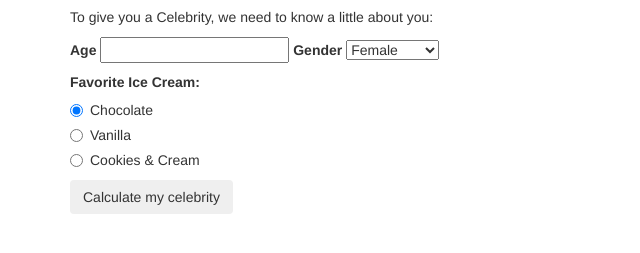
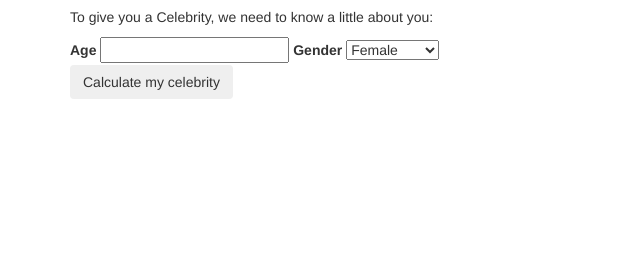
Before and after one commit to nkososik/CelebQuiz, a plain HTML site: page index.html in a window 1280 px wide. Shown: the part 63-316 px from the top of the page, without its empty margins (0-640 px from the left). Drawn offline with Linux system fonts and the light colour scheme.

Commit message:
remove radio buttons from index.html
clear

```diff
--- a/index.html
+++ b/index.html
@@ -22,25 +22,6 @@
           <option value="male">Male</option>
           <option value="non-binary">Non-Binary</option>
         </select>
-        <div class="radio">
-          <h5><strong>Favorite Ice Cream:</strong></h5>
-          <label>
-            <input type="radio" name="flavor" value="chocolate" checked>
-            Chocolate
-          </label>
-        </div>
-        <div class="radio">
-          <label>
-            <input type="radio" name="flavor" value="vanilla">
-            Vanilla
-          </label>
-        </div>
-        <div class="radio">
-          <label>
-            <input type="radio" name="flavor" value="cookiesandcream">
-            Cookies & Cream
-          </label>
-        </div>
 
         <button type="submit" class="btn">Calculate my celebrity</button>
       </form>
```
